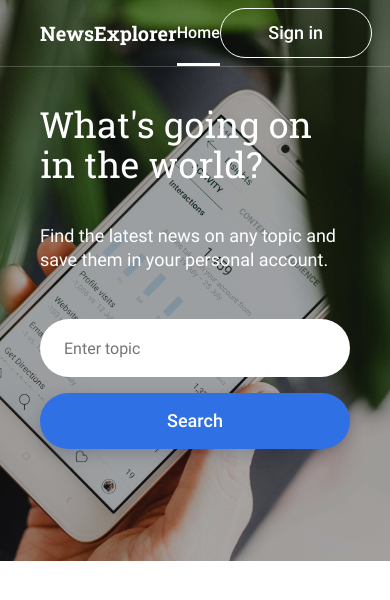
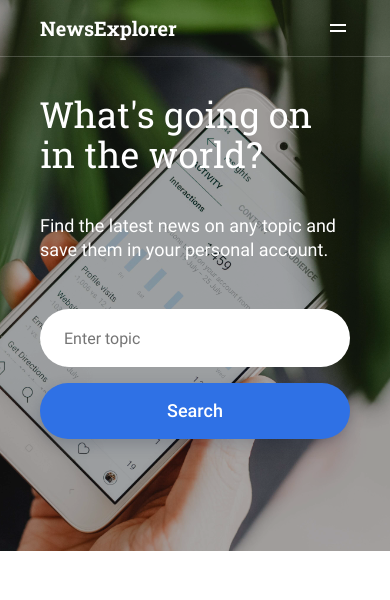
Before and after one commit to momofcats/news-explorer-frontend, a React (Create React App) app: page / in a window 390 px wide. Shown: the top 600 px of the page. Built offline with nearby package versions, Linux system fonts and the light colour scheme.

Commit message:
make responsive menu

```diff
--- a/src/components/App/App.css
+++ b/src/components/App/App.css
@@ -8,3 +8,10 @@
     line-height: 1.3;
     max-width: 1440px;
 }
+
+.page-overlay {
+   background-color: black;
+   opacity: 0.5;
+    width: 100%;
+    height: 100%;
+}
--- a/src/components/Header/Header.css
+++ b/src/components/Header/Header.css
@@ -1,15 +1,19 @@
 .header {
   display: flex;
   justify-content: space-between;
-    border-bottom: 1px solid rgba(255, 255, 255, .2);
-    padding: 0 104px;
-    color: #FFF;
+  border-bottom: 1px solid rgba(255, 255, 255, 0.2);
+  padding: 0px 104px;
+  color: #fff;
   max-width: 1440px;
   margin: 0 auto;
-
+}
+.header__wrapper {
+  display: flex;
+  width: 100%;
+  justify-content: space-between;
 }
 .header__logo {
-    font-family: 'Roboto Slab',  Arial, Helvetica, sans-serif;
+  font-family: "Roboto Slab", Arial, Helvetica, sans-serif;
   font-style: normal;
   font-weight: bold;
   font-size: 20px;
@@ -17,23 +21,54 @@
   align-self: center;
 }
 
+.header__button {
+
+  width: 24px;
+  height: 24px;
+  align-self: center;
+  background-color: transparent;
+  border-style: none;
+  display: none;
+}
+
+.header_active {
+  background-color: #1a1b22;
+  border-bottom-left-radius: 16px;
+  border-bottom-right-radius: 16px;
+}
+.header__button_type_closed {
+    background-image: url("../../images/menu.svg");
+}
+
+.header__button_type_expanded {
+    background-image: url('../../images/close-btn.svg');
+}
 @media screen and (max-width: 768px) {
   .header {
     padding: 0 40px;
   }
+}
+@media screen and (max-width: 480px) {
+  .header {
+    padding: 0;
+    flex-direction: column;
+    border-bottom: none;
+  }
+  .header__wrapper {
+    border-bottom: 1px solid rgba(255, 255, 255, 0.2);
+    padding: 16px 40px;
+    max-width: calc(100% - 2 * 40px);
+  }
   .header__button {
-        font-size: 16px;
-        margin-left: 16px;
-        width: 152px;
+    padding: 0;
+    display: block;
   }
 }
 
 @media screen and (max-width: 320px) {
-    .header {
-        padding: 0 16px;
-    }
-    .header__button {
-        font-size: 18px;
+  .header__wrapper {
+    padding: 16px;
+    max-width: calc(100% - 2 * 16px);
   }
   .header__logo {
     font-size: 16px;
--- a/src/components/Header/Header.js
+++ b/src/components/Header/Header.js
@@ -1,11 +1,18 @@
-import React from "react";
-import './Header.css';
-import Nav from '../Nav/Nav';
+import React, { useState } from "react";
+import "./Header.css";
+import Nav from "../Nav/Nav";
 function Header() {
+  const [expanded, setExpanded] = useState(false);
+  function handleClick() {
+    expanded ? setExpanded(false) : setExpanded(true);
+  }
   return (
-    <header className="header">
-      <div className="header__logo">NewsExplorer</div>
-        <Nav />
+    <header className={`header ${expanded ? "header_active" : ""}`}>
+      <div className="header__wrapper">
+        <div className="header__logo">NewsExplorer</div>
+        <button className="header__button header__button_type_closed" onClick={handleClick}></button>
+      </div>
+      <Nav isOpen={expanded}/>
     </header>
   );
 }
--- a/src/components/Nav/Nav.css
+++ b/src/components/Nav/Nav.css
@@ -5,6 +5,9 @@
   height: 80px;
   max-width: 278px;
   width: 100%;
+}
+.nav_active {
+    display: flex;
 }
 
 .nav__item {
@@ -43,5 +46,39 @@
   }
   .nav__item_type_button {
     width: 152px;
+    font-size: 16px;
+    padding: 10px 0;
   }
 }
+
+@media screen and (max-width: 480px) {
+    .nav {
+        flex-direction: column;
+        padding: 0 40px;
+        max-width: calc(100% - 2 * 40px);
+        height: 100%;
+        display: none;
+    }
+    .nav__item {
+        margin-top: 40px;
+    }
+    .nav__item_type_menu {
+        border-bottom: none;
+        align-self: flex-start;
+        font-size: 18px;;
+    }
+    .nav__item_type_button {
+        width: 100%;
+        margin-bottom: 24px;
+        height: 56px;
+        padding: 16px 0;
+        font-size: 18px;
+    }
+}
+
+@media screen and (max-width: 320px) {
+    .nav {
+        padding: 0 16px;
+        max-width: calc(100% - 2 * 16px);
+    }
+}
--- a/src/components/Nav/Nav.js
+++ b/src/components/Nav/Nav.js
@@ -2,12 +2,12 @@ import React from "react";
 import { NavLink } from "react-router-dom";
 import "./Nav.css";
 
-function Nav() {
+function Nav(props) {
   return (
-    <nav className="nav">
-        <NavLink className="nav__item nav__item_type_menu" to="/">
-          Home
-        </NavLink>
+    <nav className={`nav ${props.isOpen ? "nav_active" : ""}`}>
+      <NavLink className="nav__item nav__item_type_menu" to="/">
+        Home
+      </NavLink>
 
       <NavLink className="nav__item nav__item_type_button" to="/signin">
         Sign in
```
Lines whose indentation alone changed are shown as unchanged.
